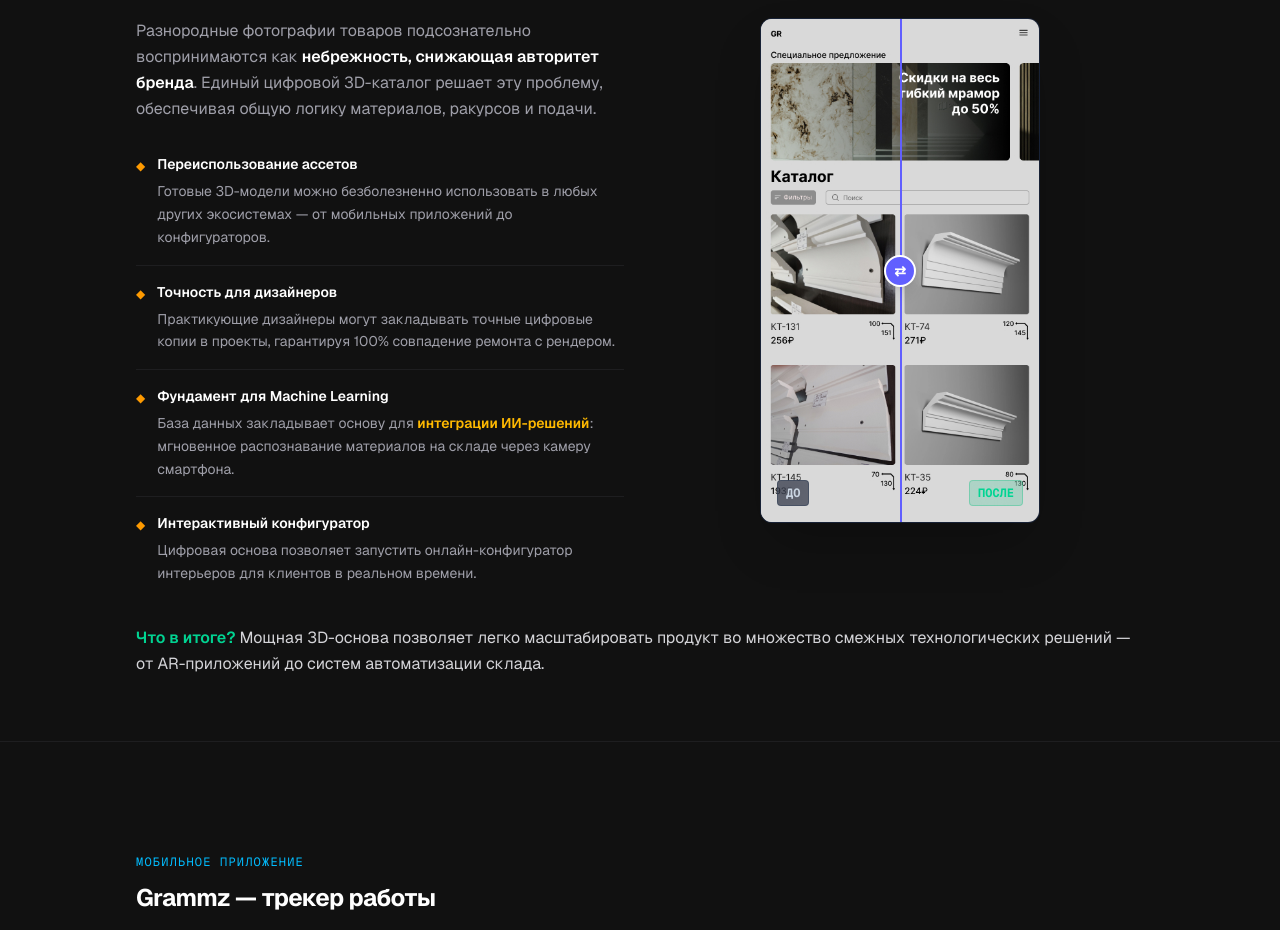
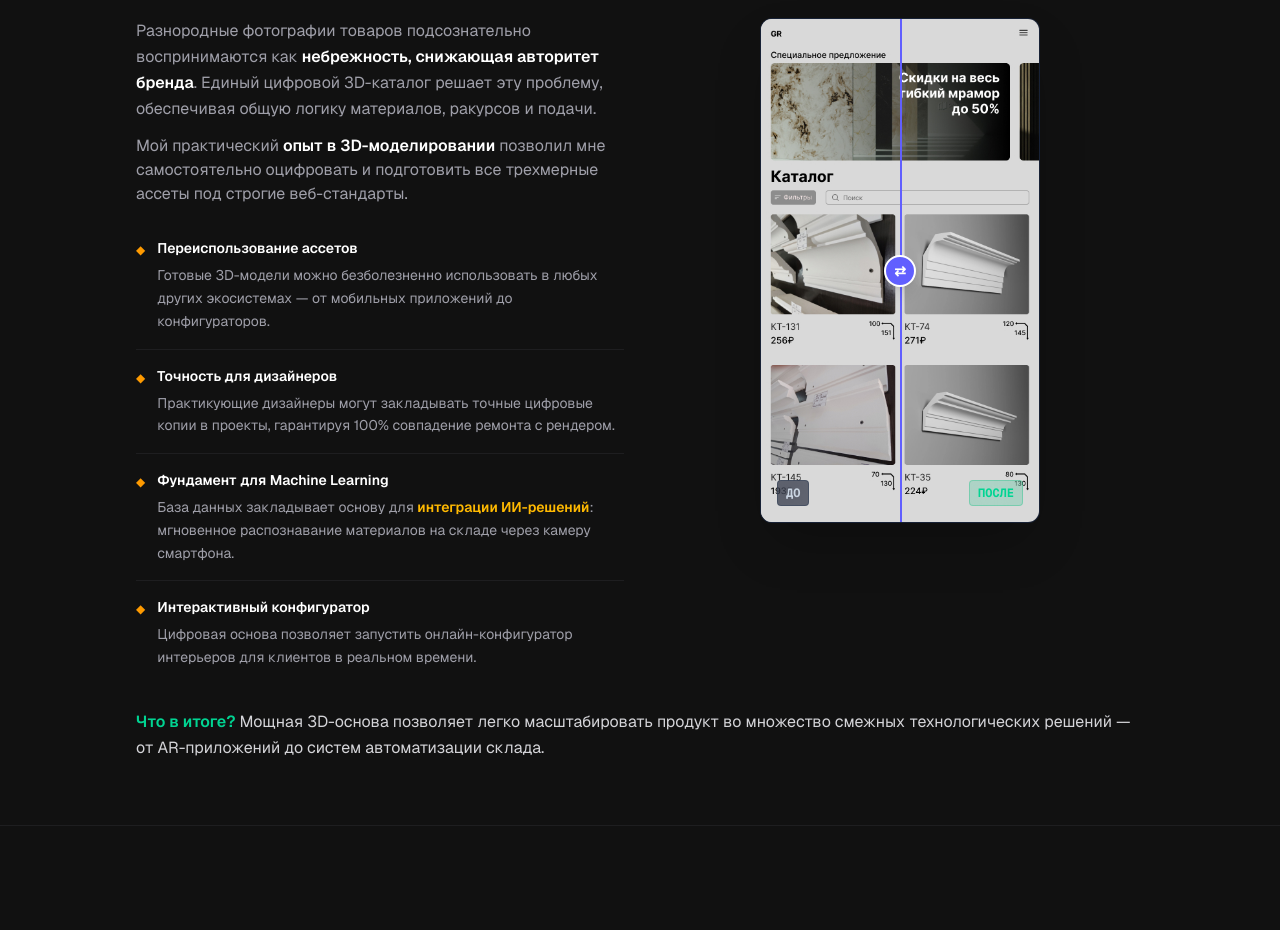
Before and after one commit to Toront0/portfolio, a Next.js app: page / in a window 1280 px wide. Shown: the part 4600-5530 px from the top of the page. Built offline with nearby package versions, Linux system fonts and the light colour scheme.

Commit message:
text changes

```diff
--- a/app/components/Grammz/DigitizationSection.tsx
+++ b/app/components/Grammz/DigitizationSection.tsx
@@ -23,6 +23,14 @@ const DigitizationSection = () => {
               </strong>
               . Единый цифровой 3D-каталог решает эту проблему, обеспечивая
               общую логику материалов, ракурсов и подачи.
+            </p>
+            <p className="mt-3 text-base">
+              Мой практический{" "}
+              <strong className="text-zinc-900 font-semibold dark:text-white">
+                опыт в 3D-моделировании
+              </strong>{" "}
+              позволил мне самостоятельно оцифровать и подготовить все
+              трехмерные ассеты под строгие веб-стандарты.
             </p>
 
             <ul className="divide-y divide-zinc-200 mt-4 dark:divide-zinc-800/60">
```
